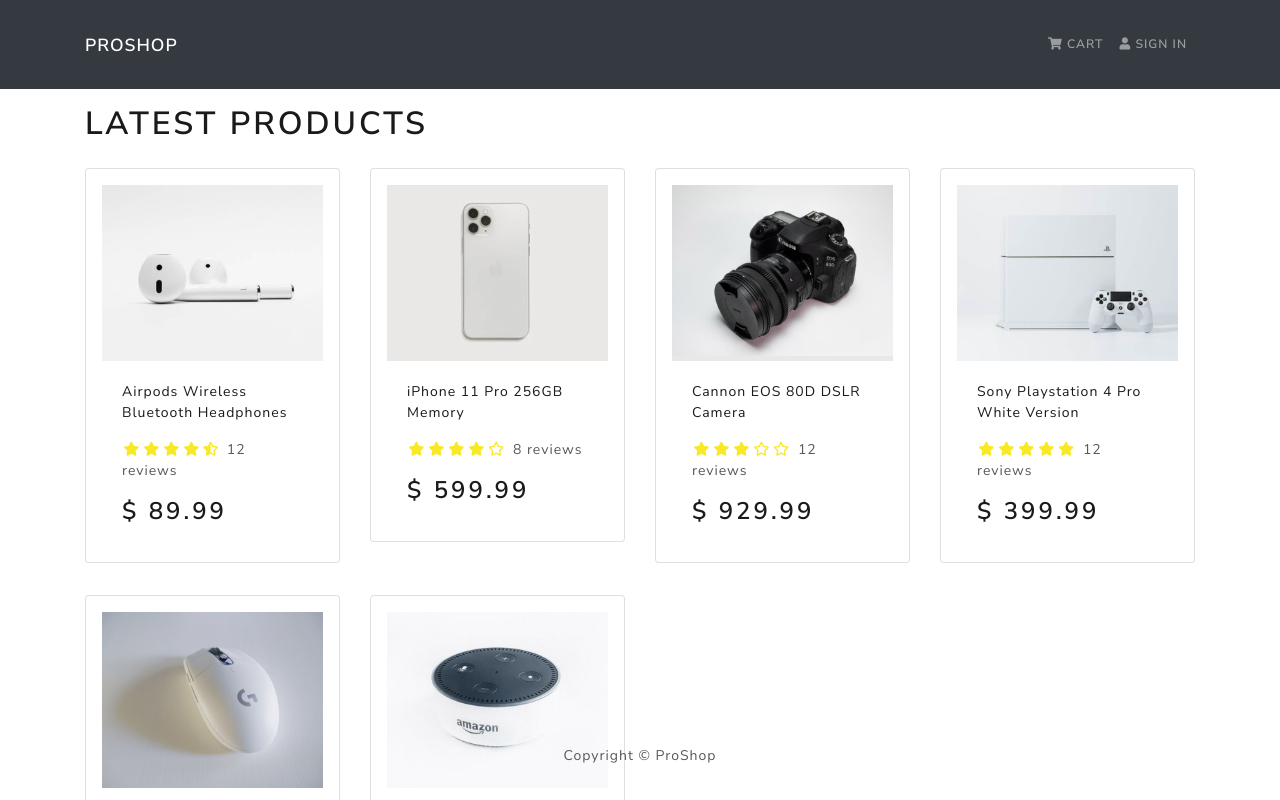
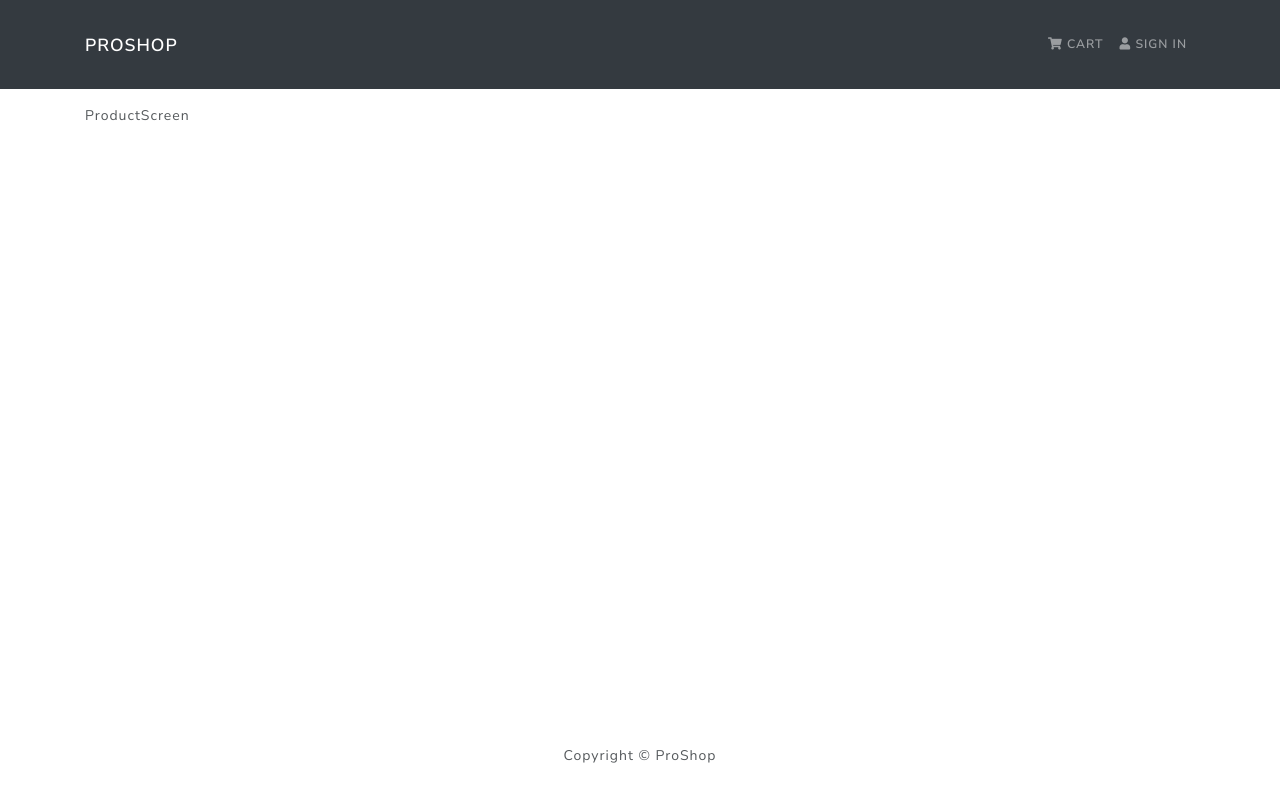
Before and after one commit to Mohamedghaly140/Pro-Shop, a React (Create React App) app in the folder frontend/: page /product/1 in a window 1280 px wide. Shown: the top 800 px of the page. Built offline with nearby package versions, Linux system fonts and the light colour scheme.

Commit message:
Implementing React Router

```diff
--- a/frontend/src/App.tsx
+++ b/frontend/src/App.tsx
@@ -1,19 +1,22 @@
+import { BrowserRouter as Router, Route } from 'react-router-dom';
 import { Container } from 'react-bootstrap';
 import Header from './components/Header';
 import Footer from './components/Footer';
 import HomeScreen from './screens/HomeScreen';
+import ProductScreen from './screens/ProductScreen';
 
 const App: React.FC = () => {
 	return (
-		<>
+		<Router>
 			<Header />
 			<main className="py-3">
 				<Container>
-					<HomeScreen />
+					<Route path="/" component={HomeScreen} exact />
+					<Route path="/product/:id" component={ProductScreen} />
 				</Container>
 			</main>
 			<Footer />
-		</>
+		</Router>
 	);
 };
 
--- a/frontend/src/components/Header.tsx
+++ b/frontend/src/components/Header.tsx
@@ -1,18 +1,21 @@
 import { Container, Navbar, Nav } from 'react-bootstrap';
+import { NavLink } from 'react-router-dom';
 
 const Header: React.FC = () => {
 	return (
 		<header>
 			<Navbar bg="dark" variant="dark" expand="md" collapseOnSelect>
 				<Container>
-					<Navbar.Brand href="/">ProShop</Navbar.Brand>
+					<Navbar.Brand as={NavLink} to="/" exact>
+						ProShop
+					</Navbar.Brand>
 					<Navbar.Toggle aria-controls="basic-navbar-nav" />
 					<Navbar.Collapse id="basic-navbar-nav">
 						<Nav className="ml-auto">
-							<Nav.Link href="/cart">
+							<Nav.Link as={NavLink} to="/cart">
 								<i className="fas fa-shopping-cart"></i> Cart
 							</Nav.Link>
-							<Nav.Link href="/login">
+							<Nav.Link as={NavLink} to="/login">
 								<i className="fas fa-user"></i> Sign In
 							</Nav.Link>
 						</Nav>
--- a/frontend/src/components/Product.tsx
+++ b/frontend/src/components/Product.tsx
@@ -1,4 +1,5 @@
 import { Card } from 'react-bootstrap';
+import { Link } from 'react-router-dom';
 import Rating from './Rating';
 
 import { Product as ProductItem } from '../models/Product';
@@ -10,15 +11,15 @@
 const Product: React.FC<ProductProps> = ({ product }) => {
 	return (
 		<Card className="my-3 p-3 rounded">
-			<a href={`/product/${product._id}`}>
+			<Link to={`/product/${product._id}`}>
 				<Card.Img variant="top" src={product.image} />
-			</a>
+			</Link>
 			<Card.Body>
-				<a href={`/product/${product._id}`}>
+				<Link to={`/product/${product._id}`}>
 					<Card.Title as="div">
 						<strong>{product.name}</strong>
 					</Card.Title>
-				</a>
+				</Link>
 
 				<Card.Text as="div">
 					<div className="my-3">
--- /dev/null
+++ b/frontend/src/screens/ProductScreen.tsx
@@ -0,0 +1,5 @@
+const ProductScreen = () => {
+	return <div>ProductScreen</div>;
+};
+
+export default ProductScreen;
```
Also changed, not shown: frontend/package.json (+10 -6 lines), 1 other file (tests, documents, lock files or other folders).
